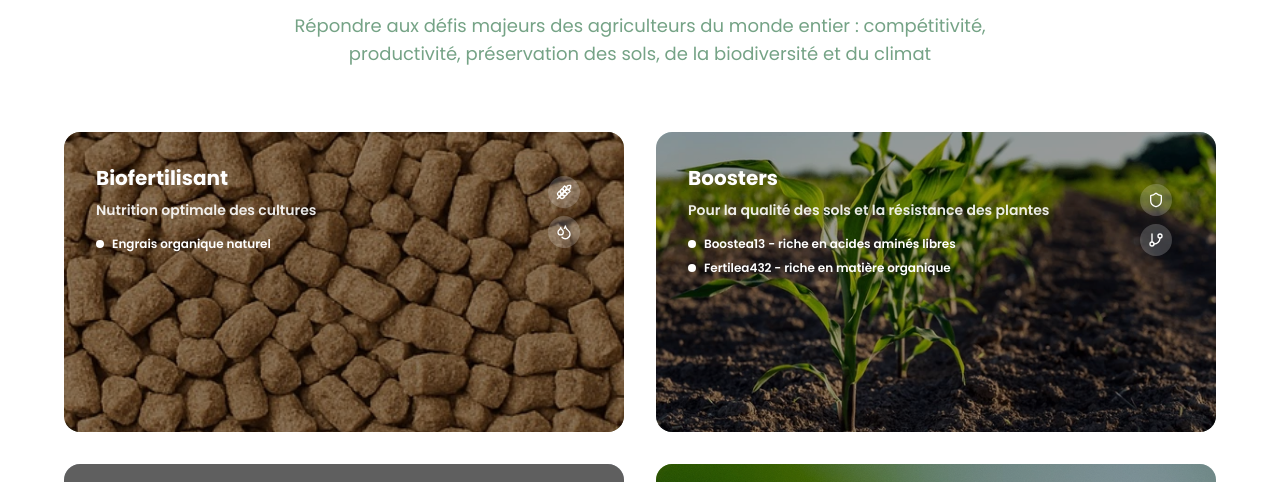
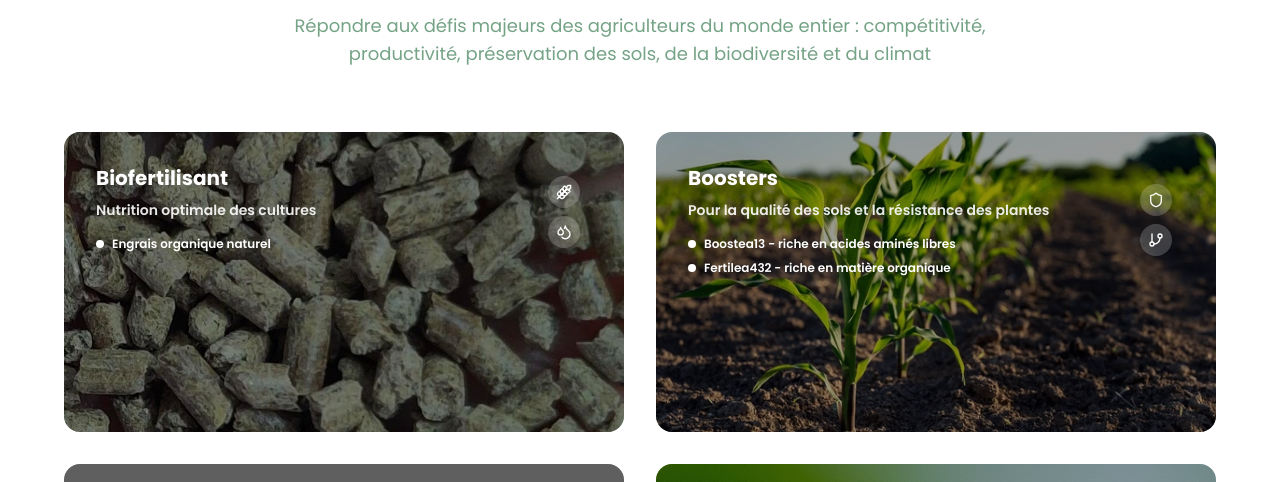
Before and after one commit to mcournutkeprea/keprea, a React (Vite) app: page / in a window 1280 px wide. Shown: the part 1220-1702 px from the top of the page. Built offline with nearby package versions, Linux system fonts and the light colour scheme; grey boxes are pictures that could not be loaded.

Commit message:
Remplacer l'image de biofertilisant

```diff
--- a/src/components/Solutions.tsx
+++ b/src/components/Solutions.tsx
@@ -45,7 +45,7 @@ const Solutions = () => {
             </div>
 
             <div className="absolute inset-0 bg-cover bg-center" style={{
-            backgroundImage: `url('/lovable-uploads/8448cf56-1922-4835-b234-3284ffdd0cc4.png')`
+            backgroundImage: `url('/lovable-uploads/514c70d9-ef8f-4f9f-8df3-f38124715fa6.png')`
           }}></div>
             <div className="absolute inset-0 bg-black/40"></div>
           </div>
```
Also changed, not shown: public/lovable-uploads/514c70d9-ef8f-4f9f-8df3-f38124715fa6.png (added).
